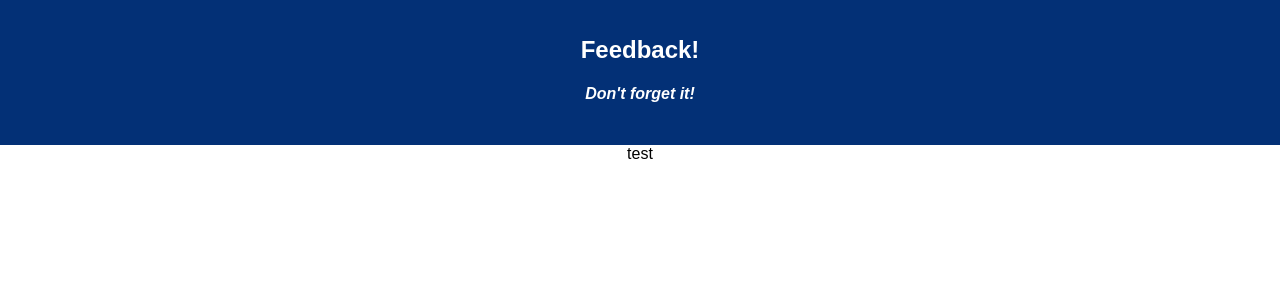
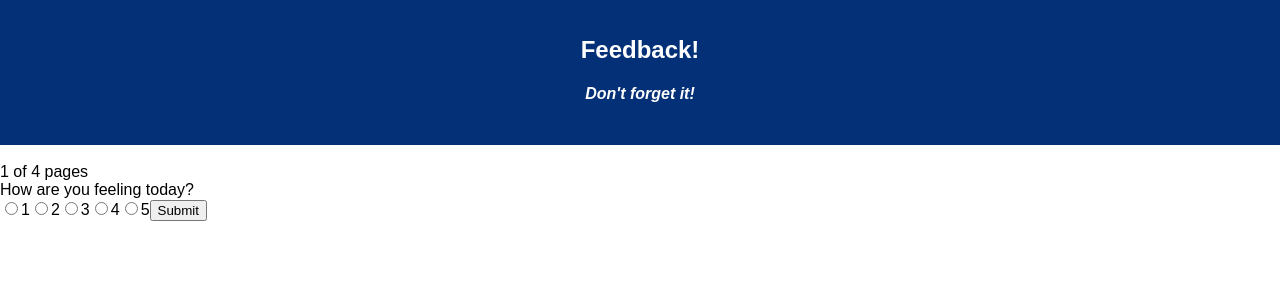
Before and after one commit to lawlernp/redux-feedback-loop, a React (Create React App) app: page / in a window 1280 px wide. Shown: the top 300 px of the page. Built offline with nearby package versions, Linux system fonts and the light colour scheme.

Commit message:
polished radio inputs, submitting on enter press, dispatching results to redux

```diff
--- a/src/components/App/App.js
+++ b/src/components/App/App.js
@@ -3,20 +3,26 @@ import axios from 'axios';
 import './App.css';
 import { connect } from "react-redux";
 import Feels from "../Feels/Feels";
+import Understanding from "../Understanding/Understanding";
 import { HashRouter as Router, Route } from "react-router-dom";
 
 
 class App extends Component {
   render() {
     return (
-      <div className="App">
-        <header className="App-header">
-          <h1 className="App-title">Feedback!</h1>
-          <h4><i>Don't forget it!</i></h4>
-        </header>
-        <Feels/>
-        <br/>
-      </div>
+      <Router>
+        <div className="App">
+          <header className="App-header">
+            <h1 className="App-title">Feedback!</h1>
+            <h4>
+              <i>Don't forget it!</i>
+            </h4>
+          </header>
+          <br />
+        </div>
+        <Route exact path="/" component={Feels} />
+        <Route exact path="/understanding" component={Understanding} />
+      </Router>
     );
   }
 }
--- a/src/components/Feels/Feels.js
+++ b/src/components/Feels/Feels.js
@@ -4,12 +4,53 @@ import { connect } from "react-redux";
 import "../App/App.css";
 
 class Feels extends Component {
+
+    componentDidMount = () => {
+
+    }
+
+  nextPage = (event) => {
+    event.preventDefault();
+    const feeling = document.getElementsByName("feeling");
+
+    for (let i = 0; i < feeling.length; i++) {
+    if (feeling[i].checked) {
+            this.props.dispatch(
+                {type: 'FEELINGS', payload: feeling[i].value}
+            );
+        break;
+    }
+    }
+
+    console.log("check");
+    // this will happen this weekend
+    this.props.history.push("/understanding");
+  };
+
   render() {
     return (
-    <>
-    test
-    </>
-    )
+      <>
+        <div className="pageNumber">1 of 4 pages</div>
+        {/* box goes here */}
+        <div>
+          How are you feeling today?
+          <form onSubmit={this.nextPage}>
+            <input type="radio" id="1" name="feeling" value="1" required />
+            <label htmlFor="1">1</label>
+            <input type="radio" id="2" name="feeling" value="2" />
+            <label htmlFor="2">2</label>
+            <input type="radio" id="3" name="feeling" value="3" />
+            <label htmlFor="3">3</label>
+            <input type="radio" id="4" name="feeling" value="4" />
+            <label htmlFor="4">4</label>
+            <input type="radio" id="5" name="feeling" value="5" />
+            <label htmlFor="5">5</label>
+            <button type="submit" value="Next">Submit</button>
+          </form>
+        </div>
+        <div></div>
+      </>
+    );
   }
 }
 
--- a/src/components/Understanding/Understanding.js
+++ b/src/components/Understanding/Understanding.js
@@ -5,7 +5,9 @@ import "../App/App.css";
 
 class Understanding extends Component {
   render() {
-    return <></>;
+    return <>
+    Test
+    </>;
   }
 }
 
--- a/src/index.js
+++ b/src/index.js
@@ -9,7 +9,7 @@ import { Provider } from "react-redux";
 
 
 // Logger with default options
-const feelings = (state = 0, action) => {
+const feelings = (state = {}, action) => {
   // TODO - set book list with data from server
   switch (action.type) {
     case "FEELINGS":
```
